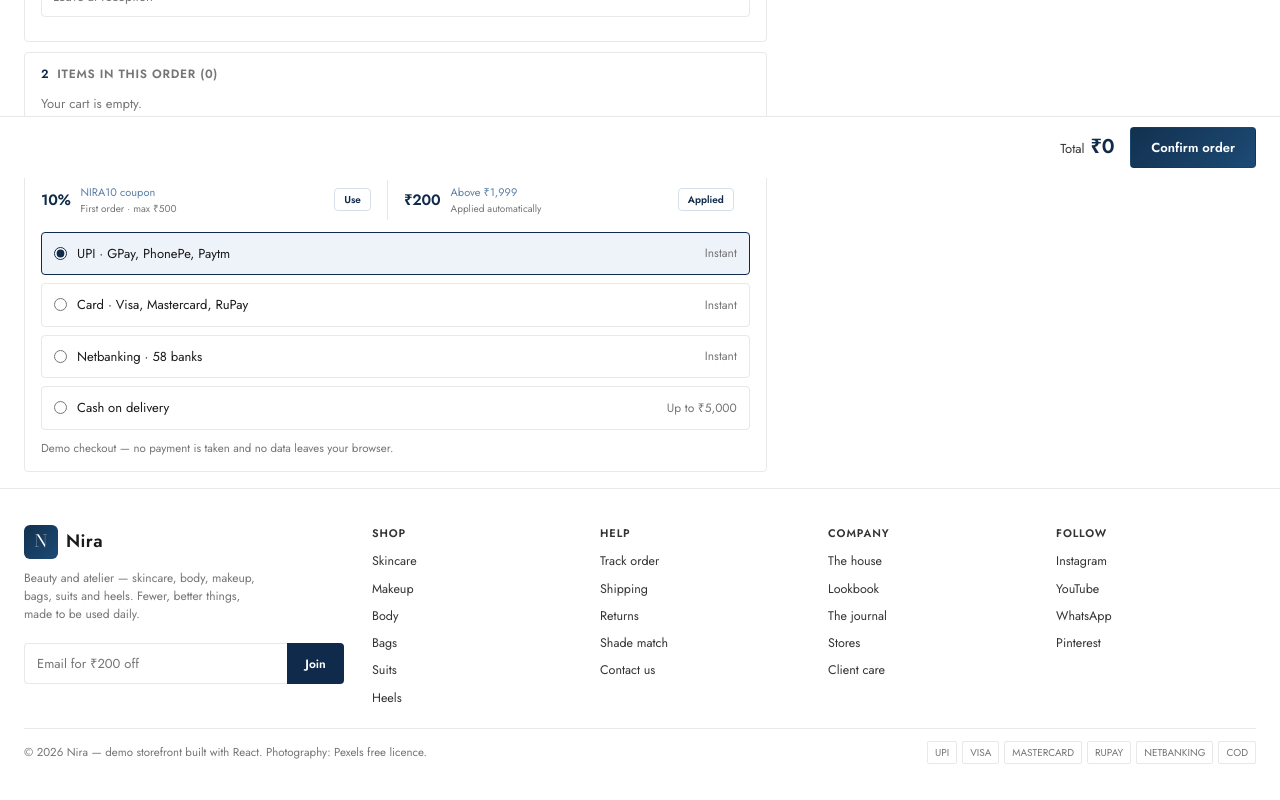
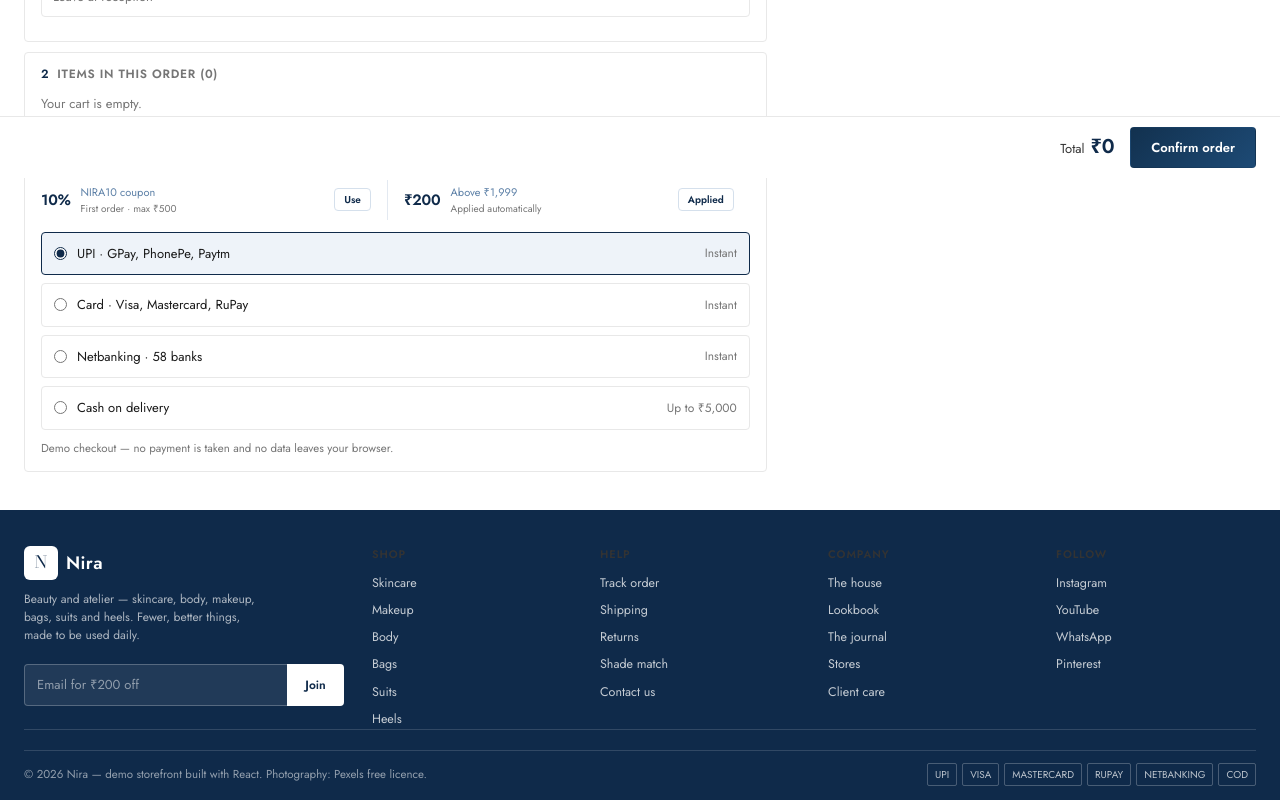
Before and after one commit to aigenerative35-bot/nira-store, a React (Vite) app: page /nira-store/checkout in a window 1280 px wide. Shown: the part 622-1422 px from the top of the page. Before the commit the page ends 1400 px from the top, so only its background shows below. Built offline with nearby package versions, Linux system fonts and the light colour scheme.

Commit message:
style: navy footer (#0f2a4a)

```diff
--- a/src/styles.css
+++ b/src/styles.css
@@ -1786,3 +1786,52 @@ body, .page, #root { background: #fff; }
 .pgrid--big .pcard__row { margin-top: 2px; }
 .pgrid--big .pcard__rate { display: none; }
 .pgrid--big .pcard__media { background: #fff; }
+
+/* ============================================================
+   Footer only — navy (#0f2a4a)
+   ============================================================ */
+.ftr {
+  background: #0f2a4a;
+  color: rgba(255, 255, 255, 0.78);
+  border-top: 0;
+  margin-top: clamp(20px, 3vw, 40px);
+}
+.ftr__grid { border-bottom: 1px solid rgba(255, 255, 255, 0.14); }
+.ftr h4,
+.ftr .ftr__col h4 {
+  color: #ffffff;
+  letter-spacing: 0.18em;
+}
+.ftr a { color: rgba(255, 255, 255, 0.76); }
+.ftr a:hover { color: #ffffff; }
+.ftr p { color: rgba(255, 255, 255, 0.66); }
+.ftr .logo__txt { color: #ffffff; }
+.ftr .logo__mark { background: #ffffff; color: #0f2a4a; }
+
+/* newsletter inside the footer */
+.ftr .nform input {
+  background: rgba(255, 255, 255, 0.08);
+  border-color: rgba(255, 255, 255, 0.24);
+  color: #ffffff;
+}
+.ftr .nform input::placeholder { color: rgba(255, 255, 255, 0.5); }
+.ftr .nform input:focus { border-color: rgba(255, 255, 255, 0.6); }
+.ftr .nform button {
+  background: #ffffff;
+  color: #0f2a4a;
+  border-color: #ffffff;
+  font-weight: 600;
+}
+.ftr .nform button:hover { background: #e6eef8; border-color: #e6eef8; }
+
+/* base line */
+.ftr__base {
+  border-top: 1px solid rgba(255, 255, 255, 0.14);
+  color: rgba(255, 255, 255, 0.55);
+}
+.ftr__base a { color: rgba(255, 255, 255, 0.7); }
+.ftr .pay span {
+  background: transparent;
+  border-color: rgba(255, 255, 255, 0.24);
+  color: rgba(255, 255, 255, 0.72);
+}
```
